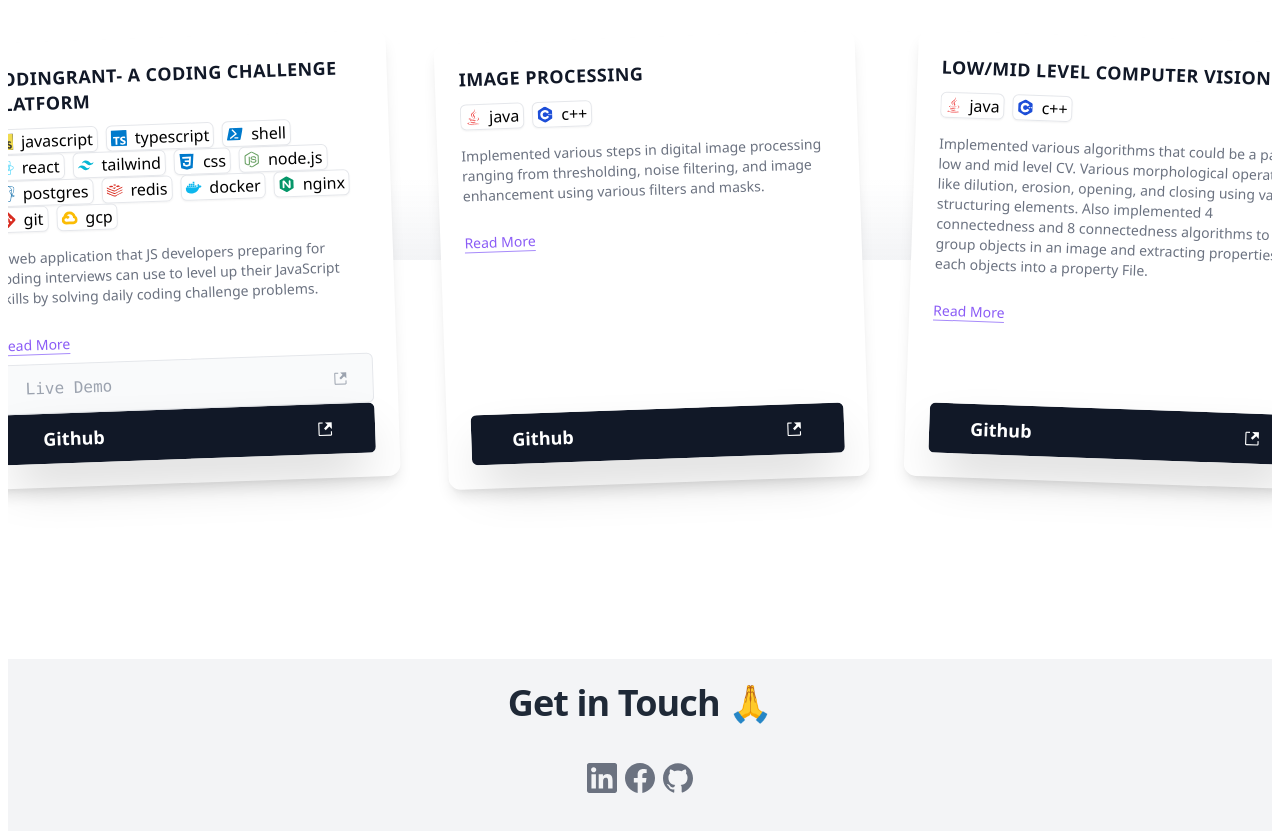
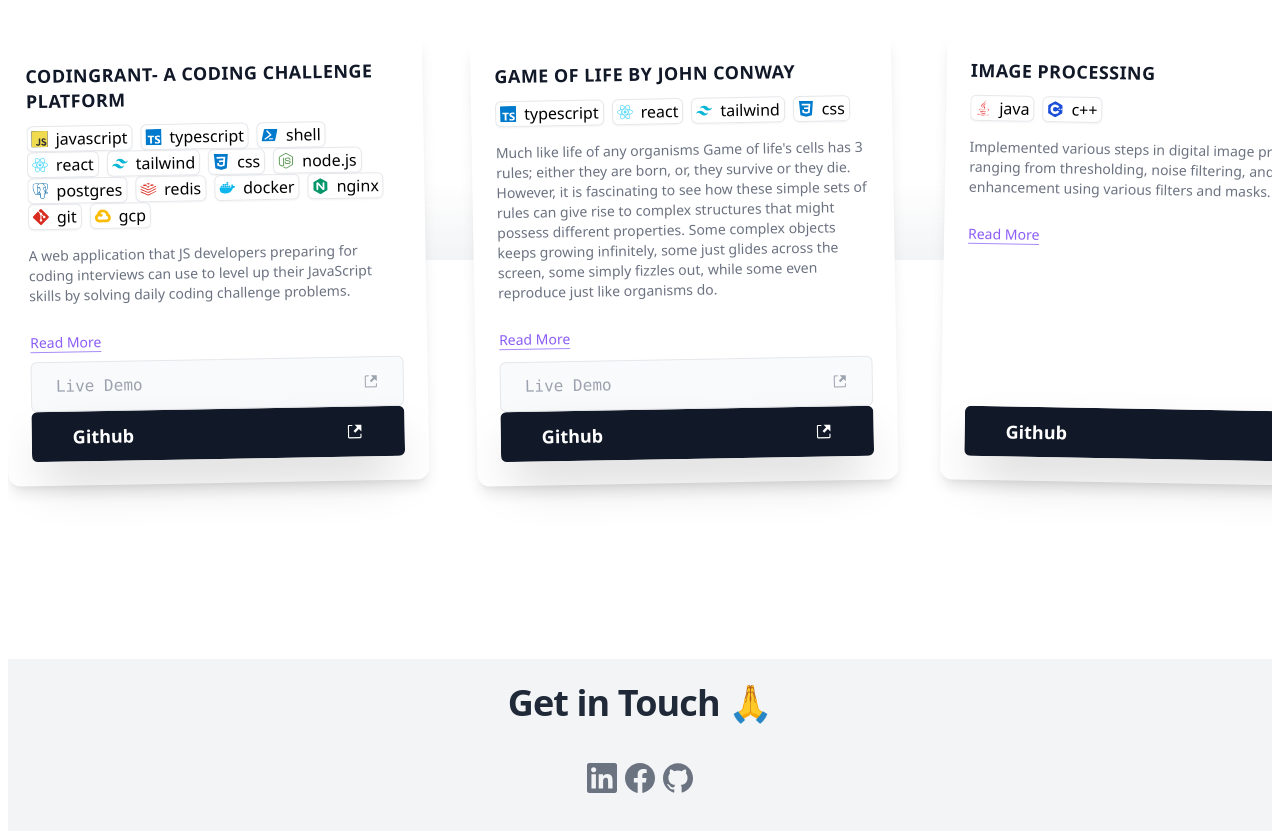
Before and after one commit to pawanbhatta178/pawann.com, a React (Create React App) app: page / in a window 1280 px wide. Shown: the part 1202-2033 px from the top of the page. Built offline with nearby package versions, Linux system fonts and the light colour scheme.

Commit message:
Conway game of life added

```diff
--- a/src/App.tsx
+++ b/src/App.tsx
@@ -19,6 +19,15 @@ const myWorks= [{
   link: "https://www.codingrant.com/",
   github:"https://github.com/pawanbhatta178/Coding_Rant_Final"
 },
+  { title: "Game of Life by John Conway",
+  languages: [ "typescript"],
+  technologies:["react", "tailwind", "css"],
+  shortDescription: "Much like life of any organisms Game of life's cells has 3 rules; either they are born, or, they survive or they die. However, it is fascinating to see how these simple sets of rules can give rise to complex structures that might possess different properties. Some complex objects keeps growing infinitely, some just glides across the screen, some simply fizzles out, while some even reproduce just like organisms do. ",
+  description: "The Game of Life, also known simply as Life, is a cellular automaton devised by the British mathematician John Horton Conway in 1970. It is a zero-player game, meaning that its evolution is determined by its initial state, requiring no further input. One interacts with the Game of Life by creating an initial configuration and observing how it evolves. It is Turing complete and can simulate a universal constructor or any other Turing machine.",
+  topics: ["Web Application Development", "UI/UX design","Backend Development","Microservices", "Contenarization"],
+  link: "http://www.gameoflife.pawann.com/",
+  github:"https://github.com/pawanbhatta178/gameOfLife2"}
+  ,
   {
   title: "Image Processing",
     languages: ["java", "c++"],
--- a/src/components/UI/HorizontalScrollingCards.tsx
+++ b/src/components/UI/HorizontalScrollingCards.tsx
@@ -23,11 +23,11 @@ interface ScrollingCardsProps{
     cards: CardProps[];
 }
 
-const rotationClasses:string[] = ["rotate-2","rotate-2", "rotate-1", "rotate-1","-rotate-1","-rotate-2", "-rotate-2", "-rotate-1"];
+const rotationClasses:string[] = ["rotate-1", "-rotate-1"];
 
 
 const getRandomRotationClass = (): string => {
-    const theRandomNumber = Math.floor(Math.random() * 8);
+    const theRandomNumber = Math.floor(Math.random() * 2);
     return rotationClasses[theRandomNumber];
 }
 
--- a/src/styles/horizontalScroll.css
+++ b/src/styles/horizontalScroll.css
@@ -1,5 +1,5 @@
 .scroll-container {
-  animation: scroll-left 70s ease-in-out infinite alternate;
+  animation: scroll-left 53s ease-in-out infinite alternate;
   z-index: 1;
 }
 
@@ -11,16 +11,16 @@
 
 @keyframes scroll-left {
   0% {
-    transform: translate(0px);
+    transform: translate(2em);
   }
   100% {
-    transform: translate(-110em);
+    transform: translate(-122em);
   }
 }
 
 @media only screen and (min-width: 768px) {
   .scroll-container {
-    animation: scroll-left 60s ease-in-out infinite alternate;
+    animation: scroll-left 45s ease-in-out infinite alternate;
     z-index: 1;
   }
   .scroll-container:hover,
@@ -30,10 +30,10 @@
   }
   @keyframes scroll-left {
     0% {
-      transform: translate(0px);
+      transform: translate(5em);
     }
     100% {
-      transform: translate(-120em);
+      transform: translate(-150em);
     }
   }
 }
```
